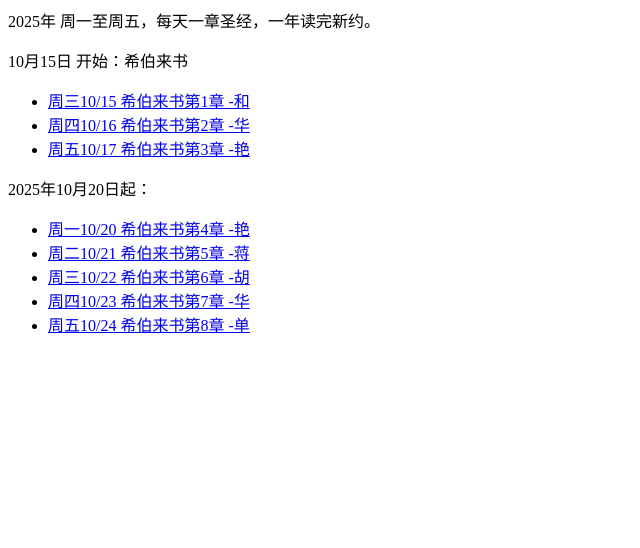
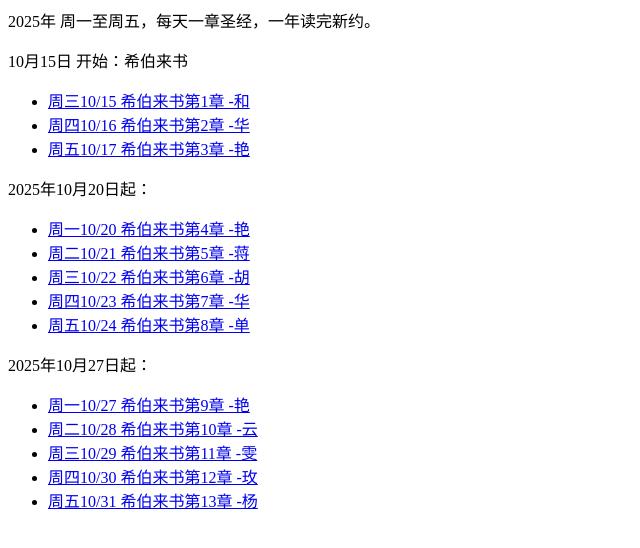
Before and after one commit to jbcheng/liferunners-website, a website: page public/media/audio/index.html in a window 1280 px wide. Shown: the whole page, without its empty margins (0-640 px from the left). Drawn offline with Linux system fonts and the light colour scheme.

Commit message:
Update index.html
added Hebrews 9-13

```diff
--- a/public/media/audio/index.html
+++ b/public/media/audio/index.html
@@ -21,4 +21,12 @@
 <li> <a href="nt19-heb7.m4a" target="_blank">周四10/23 希伯来书第7章 -华</a>
 <li> <a href="nt19-heb8.m4a" target="_blank">周五10/24 希伯来书第8章 -单</a>
 </ul>
+2025年10月27日起：
+<ul>
+<li> <a href="nt19-heb9.mp3" target="_blank">周一10/27 希伯来书第9章 -艳</a>
+<li> <a href="nt19-heb10.m4a" target="_blank">周二10/28 希伯来书第10章 -云</a>
+<li> <a href="nt19-heb11.m4a" target="_blank">周三10/29 希伯来书第11章 -雯</a>
+<li> <a href="nt19-heb12.m4a" target="_blank">周四10/30 希伯来书第12章 -玫</a>
+<li> <a href="nt19-heb13.m4a" target="_blank">周五10/31 希伯来书第13章 -杨</a>
+</ul>
 </html>
```
